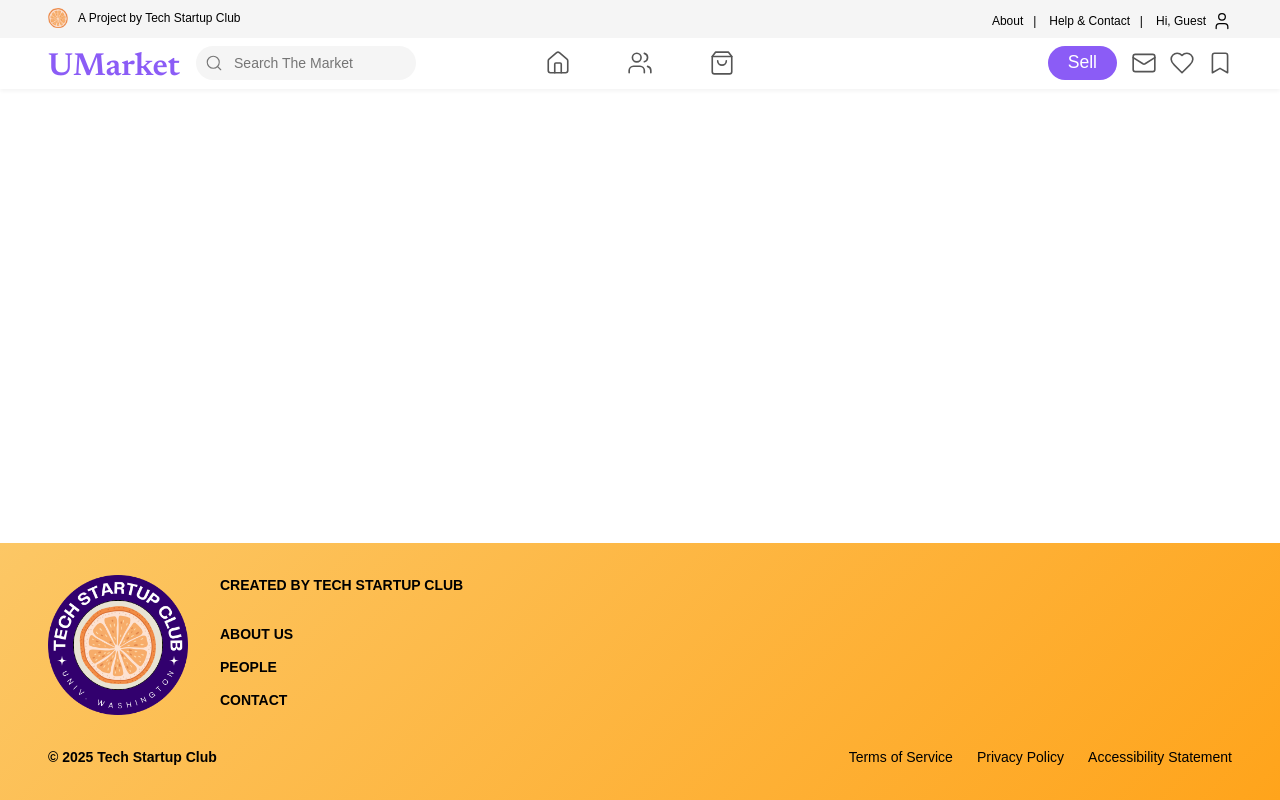
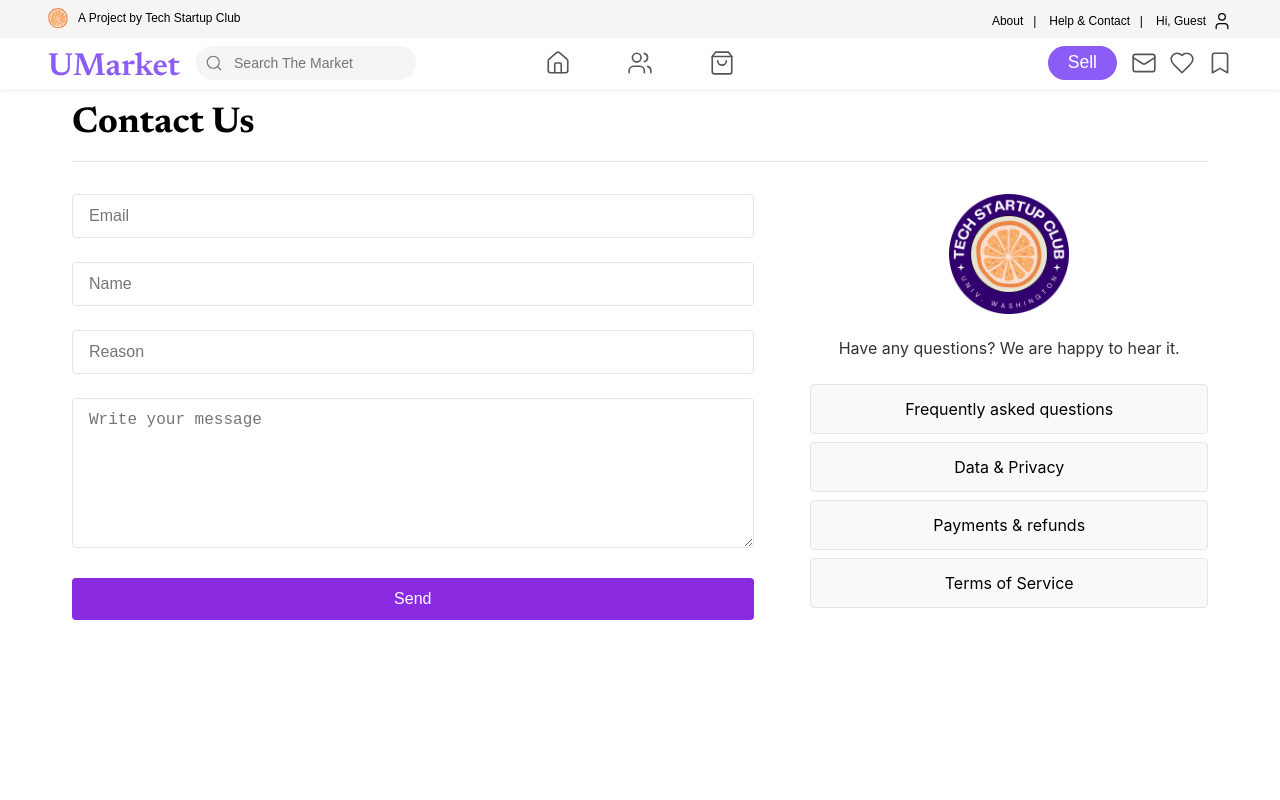
Before and after one commit to TechStartupClub/UMarket, a React (Vite) app in the folder client/: page /contact in a window 1280 px wide. Shown: the top 800 px of the page. Built offline with nearby package versions, Linux system fonts and the light colour scheme.

Commit message:
feat: contact page

```diff
--- a/client/package.json
+++ b/client/package.json
@@ -14,11 +14,13 @@
     "@types/history": "^4.7.11",
     "@types/prop-types": "^15.7.14",
     "@types/react-router-dom": "^5.3.3",
+    "axios": "^1.8.4",
     "history": "^5.3.0",
     "lucide-react": "^0.475.0",
     "prop-types": "^15.8.1",
     "react": "^18.3.1",
     "react-dom": "^18.3.1",
+    "react-hook-form": "^7.54.2",
     "react-icons": "^5.4.0",
     "react-router-dom": "^7.1.3"
   },
--- a/client/src/App.tsx
+++ b/client/src/App.tsx
@@ -4,6 +4,7 @@ import PageLayout from './shared/components/layout/PageLayout';
 import HomePage from './shared/routes/Home';
 import MarketPage from './market/routes/Home';
 import AboutPage from './shared/routes/About';
+import ContactPage from './shared/routes/Contact';
 
 const App: React.FC = () => {
    return (
@@ -13,6 +14,7 @@ const App: React.FC = () => {
                    <Route path="/" element={<HomePage />} />
                    <Route path="/market" element={<MarketPage />} />
                    <Route path="/about" element={<AboutPage />} />
+                   <Route path="/contact" element={<ContactPage />} />
                </Routes>
            </PageLayout>
        </Router>
--- /dev/null
+++ b/client/src/shared/routes/Contact/contact.module.css
@@ -0,0 +1,151 @@
+.container {
+    display: flex;
+    flex-direction: column;
+    min-height: 100vh;
+    background-color: #fff;
+    font-family: -apple-system, BlinkMacSystemFont, 'Segoe UI', Roboto, Oxygen, Ubuntu, Cantarell, 'Open Sans', 'Helvetica Neue', sans-serif;
+    padding-bottom: 2rem;
+}
+
+.mainContent {
+    padding: 0 2rem;
+    max-width: 1200px;
+    margin: 0 auto;
+    width: 100%;
+}
+
+.pageTitle {
+    font-size: 2.25rem;
+    font-weight: bold;
+    margin: 2rem 0;
+    padding-bottom: 1rem;
+    border-bottom: 1px solid #e5e5e5;
+}
+
+.contentWrapper {
+    display: flex;
+    flex-direction: row;
+    justify-content: space-between;
+    margin-bottom: 3rem;
+}
+
+.formSection {
+    width: 60%;
+}
+
+.form {
+    display: flex;
+    flex-direction: column;
+    width: 100%;
+}
+
+.formGroup {
+    margin-bottom: 1.5rem;
+    width: 100%;
+}
+
+.input {
+    width: 100%;
+    padding: 0.75rem 1rem;
+    border: 1px solid #e5e5e5;
+    border-radius: 4px;
+    font-size: 1rem;
+    transition: border-color 0.3s ease;
+}
+
+.textarea {
+    width: 100%;
+    padding: 0.75rem 1rem;
+    border: 1px solid #e5e5e5;
+    border-radius: 4px;
+    font-size: 1rem;
+    min-height: 150px;
+    resize: vertical;
+}
+
+.input:focus, .textarea:focus {
+    outline: none;
+    border-color: #8a2be2;
+}
+
+.inputError {
+    border-color: #ff4d4f;
+}
+
+.errorMessage {
+    color: #ff4d4f;
+    font-size: 0.85rem;
+    margin-top: 0.25rem;
+}
+
+.submitButton {
+    background-color: #8a2be2;
+    color: white;
+    border: none;
+    border-radius: 4px;
+    padding: 0.75rem 1rem;
+    font-size: 1rem;
+    cursor: pointer;
+    transition: background-color 0.3s ease;
+    text-align: center;
+}
+
+.submitButton:hover {
+    background-color: #7a1dce;
+}
+
+.infoSidebar {
+    width: 35%;
+    display: flex;
+    flex-direction: column;
+    align-items: center;
+}
+
+.logoContainer {
+    margin-bottom: 1rem;
+    text-align: center;
+}
+
+.logo {
+    width: 120px;
+    height: 120px;
+}
+
+.infoText {
+    margin-bottom: 1.5rem;
+    text-align: center;
+    color: #333;
+}
+
+.linkList {
+    width: 100%;
+}
+
+.linkItem {
+    background-color: #f9f9f9;
+    padding: 0.75rem;
+    margin-bottom: 0.5rem;
+    border-radius: 4px;
+    border: 1px solid #e5e5e5;
+    text-align: center;
+    cursor: pointer;
+    transition: background-color 0.3s ease;
+}
+
+.linkItem:hover {
+    background-color: #f0f0f0;
+}
+
+@media (max-width: 768px) {
+    .contentWrapper {
+        flex-direction: column;
+    }
+
+    .formSection, .infoSidebar {
+        width: 100%;
+    }
+
+    .infoSidebar {
+        margin-top: 2rem;
+    }
+}
--- a/client/src/shared/routes/Contact/index.tsx
+++ b/client/src/shared/routes/Contact/index.tsx
@@ -0,0 +1,104 @@
+import React from 'react';
+import styles from './contact.module.css';
+import logo from '../../../assets/logos/tsc/Tech Startup Club Logo.png';
+import { useForm } from "react-hook-form";
+
+export default function Contact() {
+    const {
+      register,
+      handleSubmit,
+      formState: { errors },
+    } = useForm();
+
+    const onSubmit = (data: any) => {
+      console.log("Form Submitted", data);
+      alert("Message Sent!");
+    };
+
+    return (
+        <div className={styles.container}>
+            {/* Main Content */}
+            <div className={styles.mainContent}>
+                <h1 className={styles.pageTitle}>Contact Us</h1>
+
+                <div className={styles.contentWrapper}>
+                    {/* Contact Form */}
+                    <div className={styles.formSection}>
+                        <form onSubmit={handleSubmit(onSubmit)} className={styles.form}>
+                            {/* Email */}
+                            <div className={styles.formGroup}>
+                                <input
+                                    type="email"
+                                    {...register("email", { required: "Email is required" })}
+                                    className={`${styles.input} ${errors.email ? styles.inputError : ''}`}
+                                    placeholder="Email"
+                                />
+                                {errors.email && (
+                                    <p className={styles.errorMessage}>Email is required</p>
+                                )}
+                            </div>
+
+                            {/* Name */}
+                            <div className={styles.formGroup}>
+                                <input
+                                    type="text"
+                                    {...register("name")}
+                                    className={styles.input}
+                                    placeholder="Name"
+                                />
+                            </div>
+
+                            {/* Reason */}
+                            <div className={styles.formGroup}>
+                                <input
+                                    type="text"
+                                    {...register("reason")}
+                                    className={styles.input}
+                                    placeholder="Reason"
+                                />
+                            </div>
+
+                            {/* Message */}
+                            <div className={styles.formGroup}>
+                                <textarea
+                                    {...register("message")}
+                                    className={styles.textarea}
+                                    placeholder="Write your message"
+                                    rows={5}
+                                />
+                            </div>
+
+                            {/* Submit Button */}
+                            <button
+                                type="submit"
+                                className={styles.submitButton}
+                            >
+                                Send
+                            </button>
+                        </form>
+                    </div>
+
+                    {/* Info Sidebar */}
+                    <div className={styles.infoSidebar}>
+                        <div className={styles.logoContainer}>
+                            <img
+                                src={logo}
+                                alt="Tech Startup Club"
+                                className={styles.logo}
+                            />
+                        </div>
+                        <p className={styles.infoText}>Have any questions? We are happy to hear it.</p>
+
+                        <div className={styles.linkList}>
+                            <div className={styles.linkItem}>Frequently asked questions</div>
+                            <div className={styles.linkItem}>Data & Privacy</div>
+                            <div className={styles.linkItem}>Payments & refunds</div>
+                            <div className={styles.linkItem}>Terms of Service</div>
+                        </div>
+                    </div>
+                </div>
+            </div>
+
+        </div>
+    );
+}
```
Also changed, not shown: client/src/shared/routes/Contact/about.module.css (deleted), 2 other files (tests, documents, lock files or other folders).
